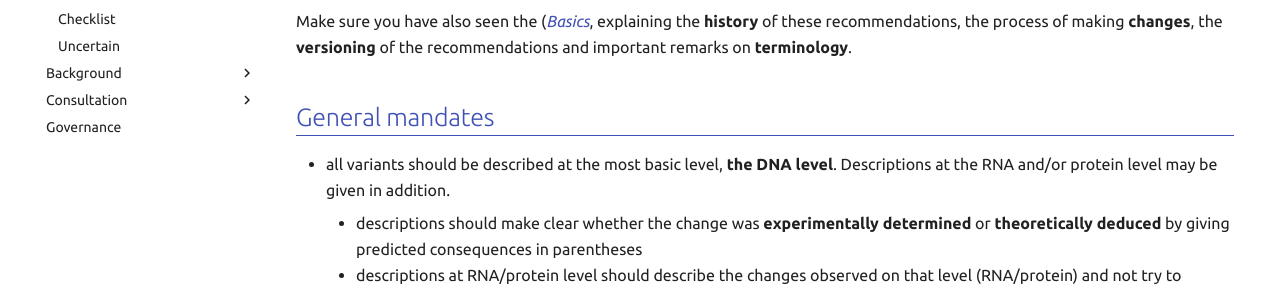
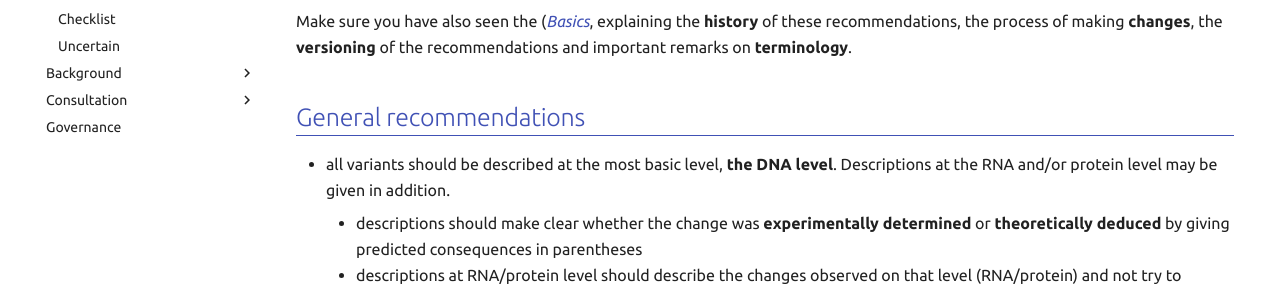
Before and after one commit to HGVSnomenclature/hgvs-nomenclature, an MkDocs documentation site: the page built from docs/recommendations/general.md, in a window 1280 px wide and 900 px high. Shown: the part 289-580 px from the top of the window. Built offline with MkDocs 1.6.1 and Material for MkDocs 9.7.7, drawn with Linux system fonts in a browser that asks for light colours.

Commit message:
updated with merged VarNomen branches

```diff
--- a/docs/recommendations/general.md
+++ b/docs/recommendations/general.md
@@ -4,7 +4,7 @@ Since references to web sites are not yet acknowledged as citations, please ment
 
 Make sure you have also seen the ([_Basics_](/background/basics/), explaining the **history** of these recommendations, the process of making **changes**, the **versioning** of the recommendations and important remarks on **terminology**.
 
-## General mandates
+## General recommendations
 
 * all variants should be described at the most basic level, **the DNA level**. Descriptions at the RNA and/or protein level may be given in addition.
     * descriptions should make clear whether the change was **experimentally determined** or **theoretically deduced** by giving predicted consequences in parentheses
```
Also changed, not shown: 1 other file.
